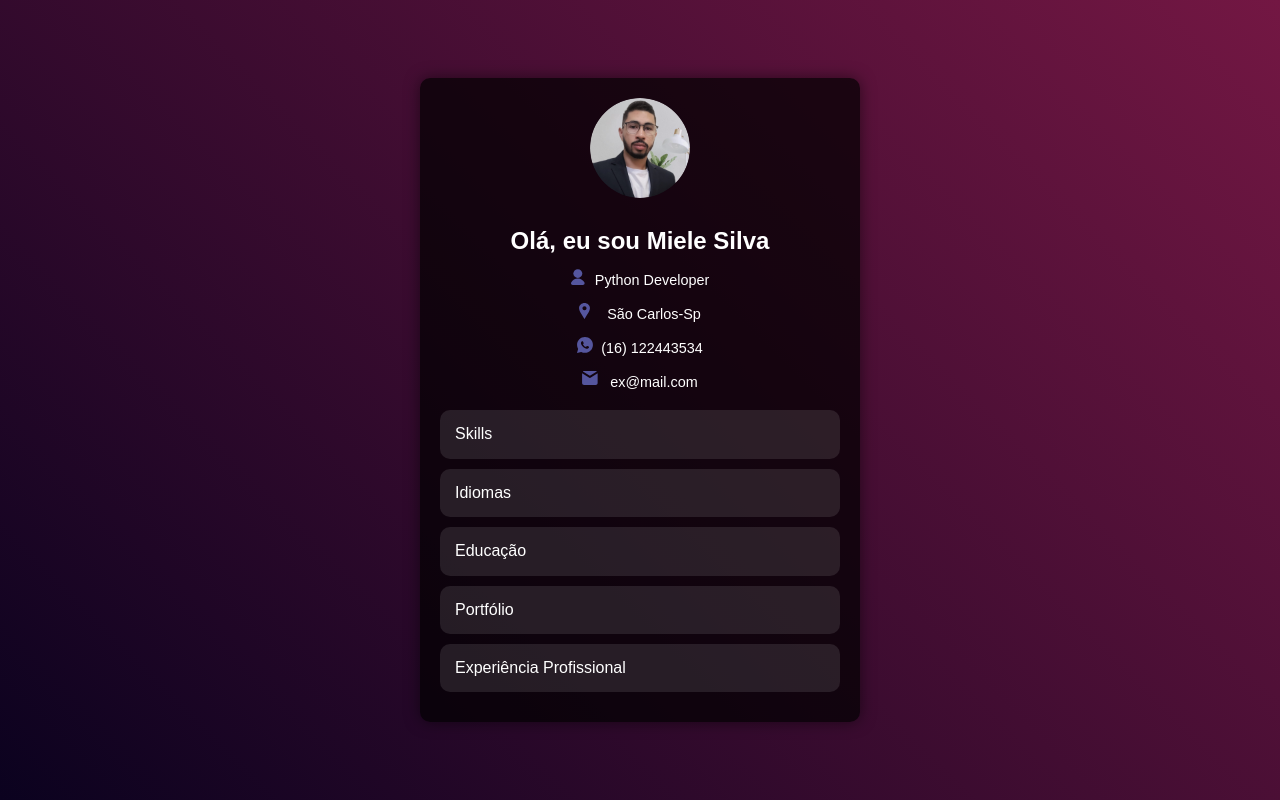
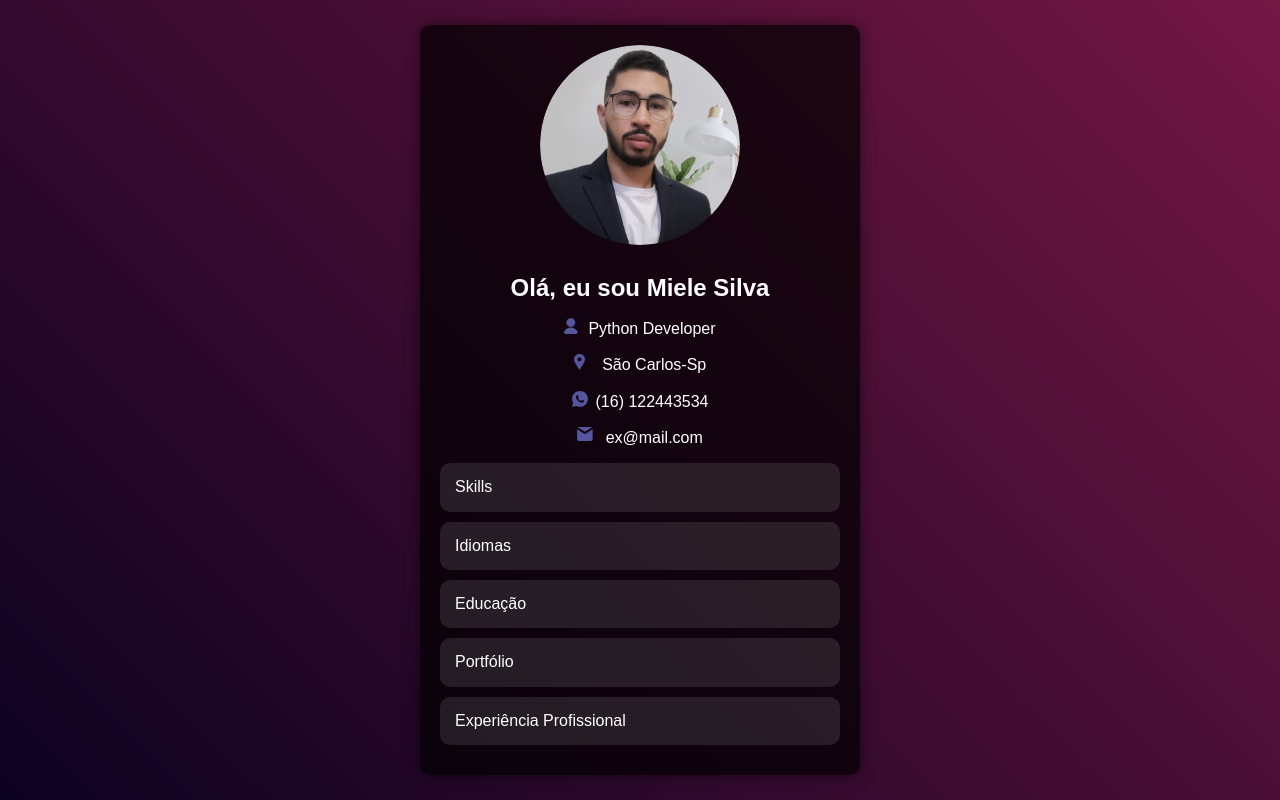
Before and after one commit to MieleSantos/portifolio, a plain HTML site: page index.html in a window 1280 px wide. Drawn offline with nearby package versions, Linux system fonts and the light colour scheme.

Commit message:
ajustes no css e js

```diff
--- a/assests/css/style.css
+++ b/assests/css/style.css
@@ -21,8 +21,8 @@
 
   .profile-pic {
       border-radius: 50%;
-    width: 100px;
-    height: 100px;
+      width: 200px;
+      height: 200px;
       margin-bottom: 15px;
   }
 
@@ -31,13 +31,9 @@ h1 {
       margin: 10px 0;
   }
 
-.info {
-    font-size: 0.9em;
-    margin-bottom: 20px;
-}
 
 
-.info p::before{
+  .info p::before {
       content: "";
       display: inline-block;
       width: 1rem;
@@ -46,16 +42,20 @@ h1 {
       background-size: contain;
       margin-right: .5rem;
   }
-.info .job::before{
+
+  .info .job::before {
       background-image: url("/assests/images/icons/job.svg");
   }
-.info .email::before{
+
+  .info .email::before {
       background-image: url("/assests/images/icons/email.svg");
   }
-.info .phone::before{
+
+  .info .phone::before {
       background-image: url("/assests/images/icons/phone.svg");
   }
-.info .local::before{
+
+  .info .local::before {
       background-image: url("/assests/images/icons/local.svg");
   }
 
--- a/index.html
+++ b/index.html
@@ -61,7 +61,7 @@
     </div>
 
 
-    <script src="assests/js/exp.js"></script>
+    <script src="assests/js/acordeon.js"></script>
 </body>
 
 </html>
```
Also changed, not shown: assests/js/acordeon.js (renamed from assests/js/exp.js). Lines whose indentation alone changed are shown as unchanged.
